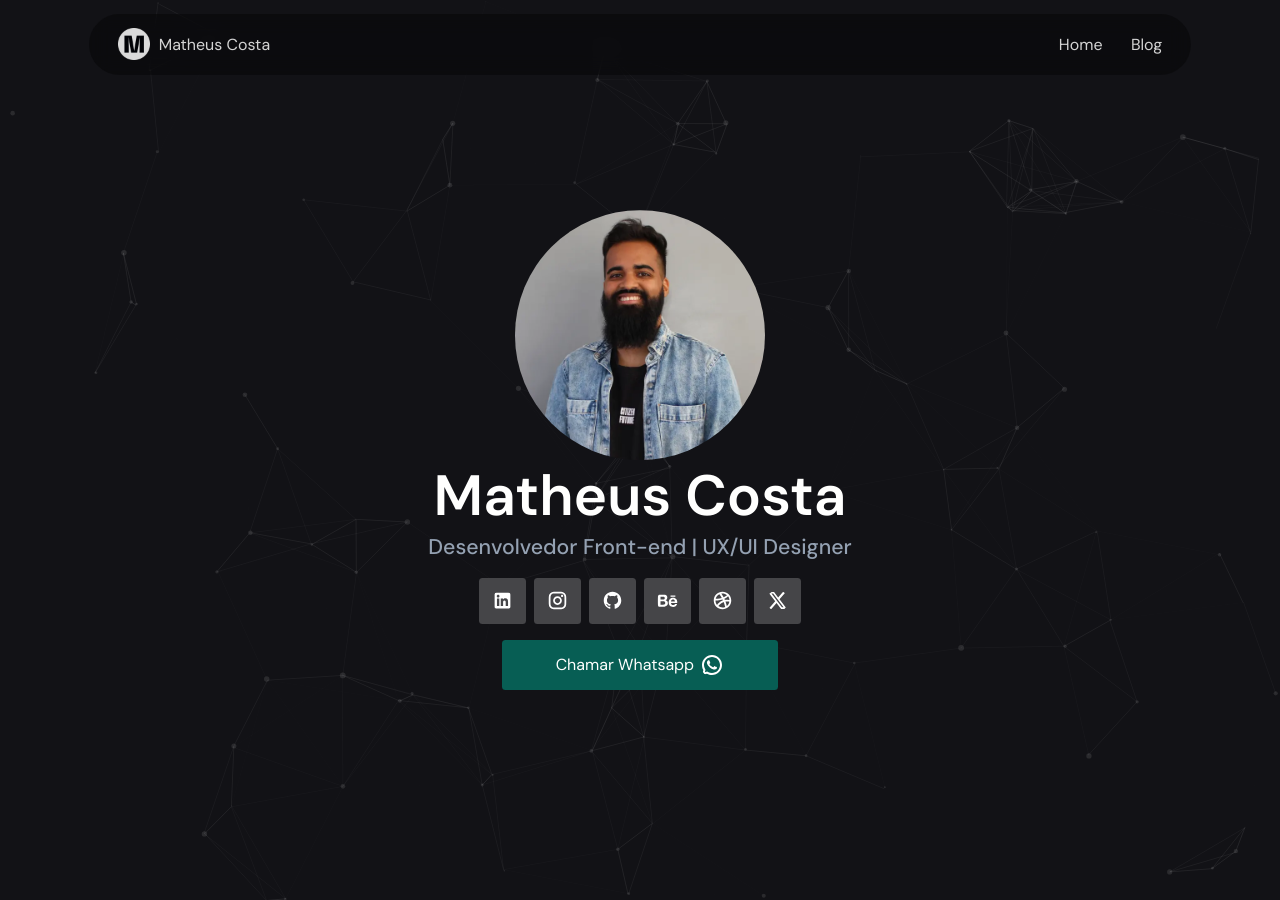
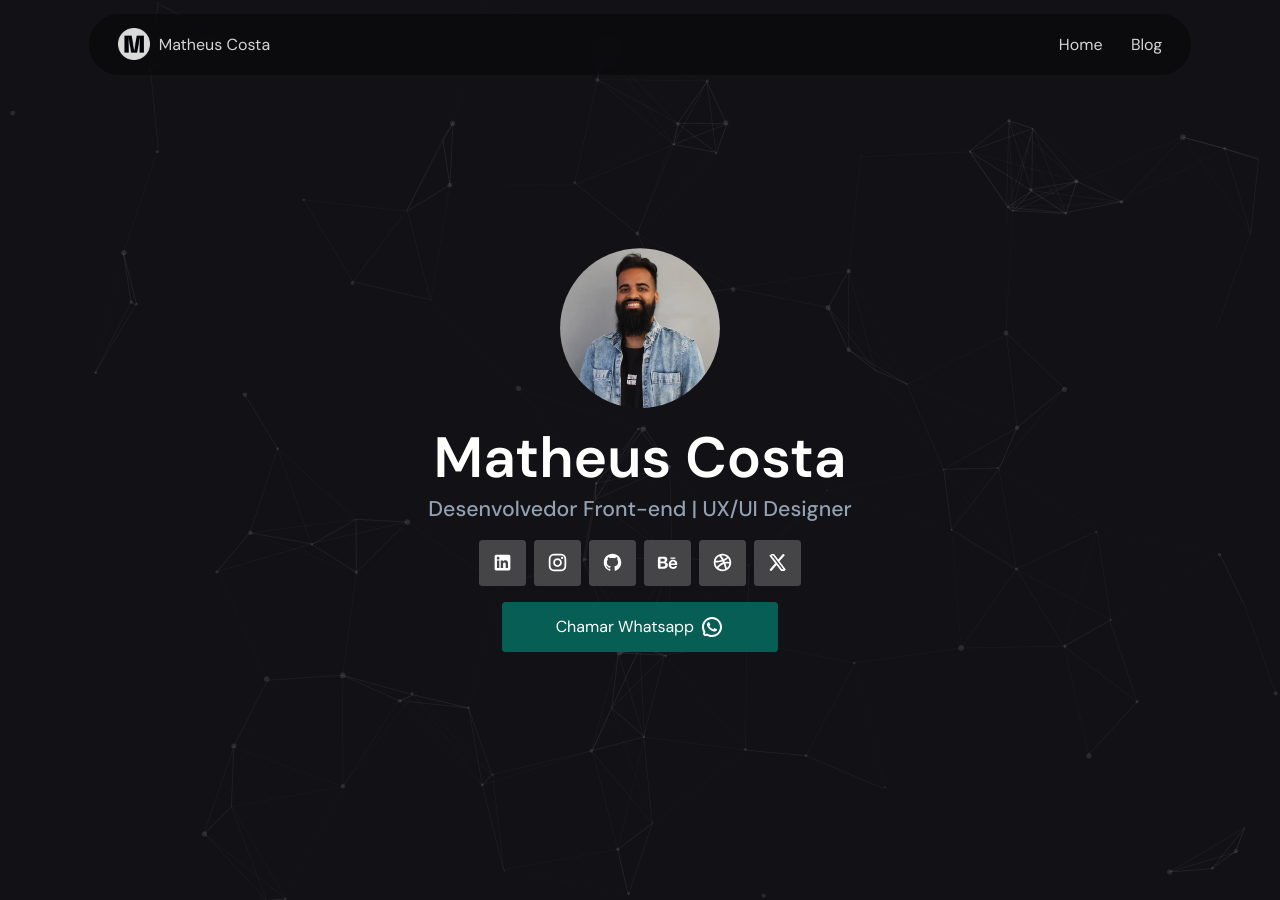
Before and after one commit to matheuscostadesign/matheuscostadesign.github.io, a Jekyll site: the page built from index.html, in a window 1280 px wide and 900 px high. Built offline with Jekyll 4.4.1, drawn with Linux system fonts in a browser that asks for light colours.

Commit message:
style(home): Ajuste tamanho foto profile

```diff
--- a/_sass/_home.scss
+++ b/_sass/_home.scss
@@ -77,6 +77,15 @@
     }
   }
 
+  @include responsive(1366px) {
+    .container {
+      .img-profile {
+        width: 18rem;
+        margin-bottom: 1.6rem;
+      }
+    }
+  }
+
   @include responsive(780px) {
     //height: 100%;
     //padding: 6.4rem 0;
@@ -86,7 +95,7 @@
       margin: 0 auto;
 
       .img-profile {
-        width: 20rem;
+        width: 16rem;
         margin-bottom: 1.6rem;
       }
 
@@ -100,6 +109,15 @@
 
       .btn-primary {
         width: 100%;
+      }
+    }
+  }
+
+  @include responsive(480px) {
+    .container {
+      .img-profile {
+        width: 16rem;
+        margin-bottom: 1.6rem;
       }
     }
   }
```
